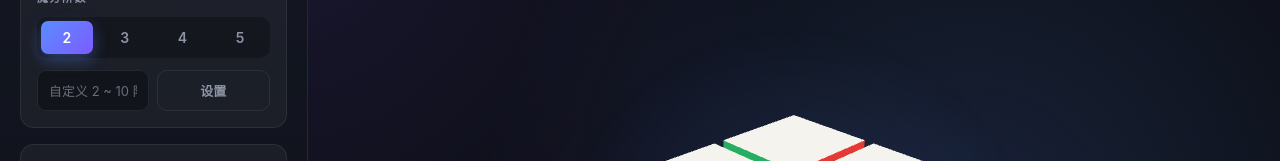
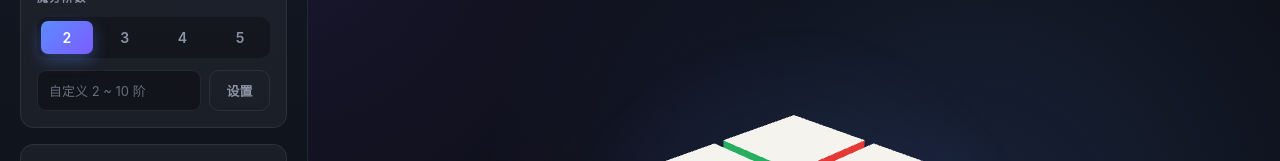
Before and after one commit to SydX-pages/cube-game, a React (Vite) app: page / in a window 1280 px wide. Shown: the part 128-289 px from the top of the page. Built offline with nearby package versions, Linux system fonts and the light colour scheme.

Commit message:
ui version 2.1

```diff
--- a/src/style/OrderSetter.css
+++ b/src/style/OrderSetter.css
@@ -38,8 +38,12 @@
   gap: 8px;
 }
 
+.custom-order button {
+  flex: 1;
+}
+
 .custom-order input {
-  flex: 1;
+  flex: 4;
   min-width: 0;
   padding: 9px 11px;
   font-size: 13px;
@@ -61,9 +65,3 @@
   border-color: var(--accent);
   box-shadow: 0 0 0 3px rgba(91, 140, 255, 0.15);
 }
-
-.custom-order input::-webkit-outer-spin-button,
-.custom-order input::-webkit-inner-spin-button {
-  margin: 0;
-  -webkit-appearance: none;
-}
```
